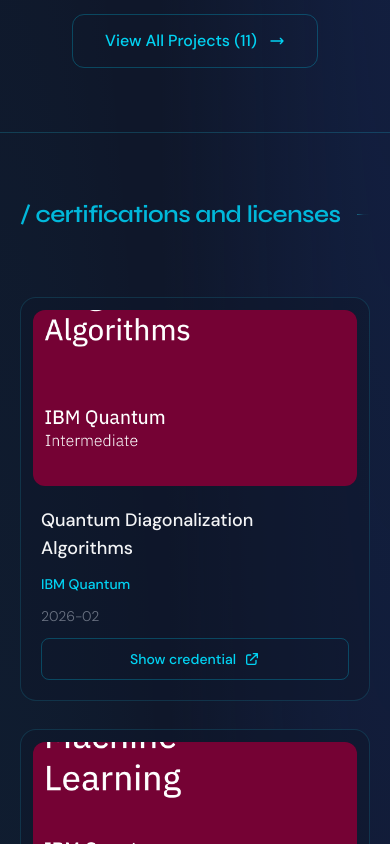
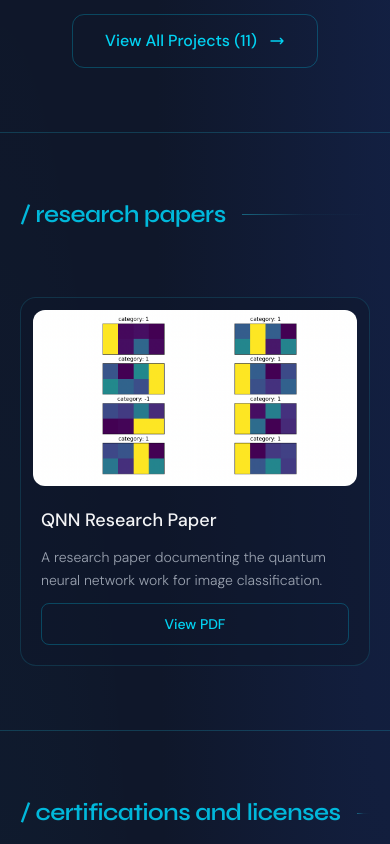
Before and after one commit to Alain-Abraham-hub/Alain-Abraham-hub.github.io, a React (Vite) app: page / in a window 390 px wide. Shown: the part 5440-6284 px from the top of the page. Built offline with nearby package versions, Linux system fonts and the light colour scheme.

Commit message:
added research paper and experience sections along with respective content

```diff
--- a/src/App.jsx
+++ b/src/App.jsx
@@ -496,6 +496,25 @@ export default function App() {
     }
   ];
 
+  const researchPapers = [
+    {
+      title: "QNN Research Paper",
+      desc: "A research paper documenting the quantum neural network work for image classification.",
+      pdfUrl: "/QNN%20research%20paper.pdf",
+    },
+  ];
+
+  const experience = [
+    {
+      title: "Quantum Algorithms Developer Intern",
+      organization: "Artificial Brain",
+      date: "09-05-2026 - Ongoing",
+      logo: "/artificial brain logo.png",
+      link: "https://artificialbrain.us",
+      description: "",
+    },
+  ];
+
   const education = [
     {
       title: "Bachelor of Technology in Artificial Intelligence and Data Science",
@@ -524,7 +543,9 @@ export default function App() {
           <div className="hidden md:flex gap-12">
             <a href="#about" className="text-sm text-gray-400 hover:text-cyan-400 transition-colors duration-200">about</a>
             <a href="#work" className="text-sm text-gray-400 hover:text-cyan-400 transition-colors duration-200">projects</a>
+            <a href="#research-papers" className="text-sm text-gray-400 hover:text-cyan-400 transition-colors duration-200">research papers</a>
             <a href="#certifications" className="text-sm text-gray-400 hover:text-cyan-400 transition-colors duration-200">certifications</a>
+            <a href="#experience" className="text-sm text-gray-400 hover:text-cyan-400 transition-colors duration-200">experience</a>
             <a href="#education" className="text-sm text-gray-400 hover:text-cyan-400 transition-colors duration-200">education</a>
             <a href="#contact" className="text-sm text-gray-400 hover:text-cyan-400 transition-colors duration-200">contact</a>
           </div>
@@ -669,6 +690,60 @@ export default function App() {
         </div>
       </section>
 
+      {/* Research Papers Section */}
+      <section id="research-papers" className="section-container">
+        <div className="section-content-wrapper">
+          <div className="section-header">
+            <h2 className="section-title text-cyan-500">
+              <span className="text-cyan-500">/</span> research papers
+            </h2>
+            <div className="section-divider"></div>
+          </div>
+
+          <div className="work-grid">
+            {researchPapers.map((paper, idx) => (
+              <div
+                key={idx}
+                className="group flex flex-col card-project"
+              >
+                <a
+                  href={paper.pdfUrl}
+                  target="_blank"
+                  rel="noopener noreferrer"
+                  className="card-image-wrap relative h-44 sm:h-48 bg-slate-900 cursor-pointer"
+                  aria-label={`Open ${paper.title}`}
+                >
+                  <img
+                    src="/QNN/sample images plotted.png"
+                    alt="Sample images plotted thumbnail"
+                    className="w-full h-full object-cover"
+                  />
+                </a>
+
+                <div className="flex flex-col flex-grow p-5 sm:p-6 space-y-3">
+                  <h3 className="text-lg font-medium text-gray-100 group-hover:text-cyan-400 transition-colors duration-200">
+                    {paper.title}
+                  </h3>
+
+                  <p className="text-gray-400 font-light text-sm leading-relaxed flex-grow line-clamp-3">
+                    {paper.desc}
+                  </p>
+
+                  <a
+                    href={paper.pdfUrl}
+                    target="_blank"
+                    rel="noopener noreferrer"
+                    className="inline-flex items-center justify-center gap-2 px-4 py-2.5 border border-cyan-500/30 rounded-lg text-cyan-400 hover:text-cyan-300 hover:border-cyan-500/50 hover:bg-cyan-500/10 transition-all duration-200 text-sm font-medium mt-auto"
+                  >
+                    View PDF
+                  </a>
+                </div>
+              </div>
+            ))}
+          </div>
+        </div>
+      </section>
+
       {/* Certifications Section */}
       <section id="certifications" className="section-container">
         <div className="section-content-wrapper">
@@ -739,6 +814,58 @@ export default function App() {
         </div>
       </section>
 
+      {/* Experience Section */}
+      <section id="experience" className="section-container">
+        <div className="section-content-wrapper">
+          <div className="section-header">
+            <h2 className="section-title text-cyan-500">
+              <span className="text-cyan-500">/</span> experience
+            </h2>
+            <div className="section-divider"></div>
+          </div>
+
+          <div className="flex flex-col items-start pl-4">
+            {experience.map((item, idx) => (
+              <div key={idx} className="w-full">
+                <div className="flex flex-col sm:flex-row sm:items-center gap-6 sm:gap-8">
+                  <div className="logo-placeholder">
+                    {item.logo ? (
+                      <img src={item.logo} alt={item.organization} className="logo-image" />
+                    ) : (
+                      <div className="logo-empty">{item.organization.substring(0, 1)}</div>
+                    )}
+                  </div>
+                  <div className="flex-1 min-w-0">
+                    <h3 className="text-lg font-semibold text-cyan-400 mb-1">
+                      {item.organization}
+                    </h3>
+                    <p className="text-gray-300 font-light mb-1">
+                      {item.title}
+                    </p>
+                    <p className="text-gray-500 font-light text-sm mb-2">
+                      {item.date}
+                    </p>
+                    {item.description && (
+                      <p className="text-gray-400 font-light text-sm mb-2">
+                        {item.description}
+                      </p>
+                    )}
+                    {item.link && (
+                      <a href={item.link} target="_blank" rel="noopener noreferrer" className="text-cyan-400 hover:text-cyan-300 text-sm font-medium mt-2 inline-flex items-center gap-1 transition-colors duration-200">
+                        View Website →
+                      </a>
+                    )}
+                  </div>
+                </div>
+                {idx < experience.length - 1 && (
+                  <div className="w-px h-20 bg-gradient-to-b from-cyan-500/50 to-transparent ml-[2.5rem] mt-6 mb-2" aria-hidden />
+                )}
+              </div>
+            ))}
+          </div>
+        </div>
+      </section>
+
       {/* Education Section */}
       <section id="education" className="section-container">
         <div className="section-content-wrapper">
@@ -794,7 +921,7 @@ export default function App() {
       {/* Contact Section */}
       <section id="contact" className="section-container">
         <div className="section-content-wrapper">
-          <div className="section-header">
+          <div className="section-header contact-section-header">
             <h2 className="section-title text-cyan-500">
               <span className="text-cyan-500">/</span> connect
             </h2>
--- a/src/index.css
+++ b/src/index.css
@@ -221,6 +221,16 @@ body {
   flex: 1;
   height: 1px;
   background: linear-gradient(to right, rgba(var(--cyan-rgb), 0.4) 0%, rgba(var(--cyan-rgb), 0.05) 50%, transparent 100%);
+}
+
+.contact-section-header {
+  margin-bottom: 1rem;
+}
+
+@media (min-width: 768px) {
+  .contact-section-header {
+    margin-bottom: 1.25rem;
+  }
 }
 
 /* About Section */
```
Also changed, not shown: public/artificial brain logo.png (added), 1 other file (tests, documents, lock files or other folders).
